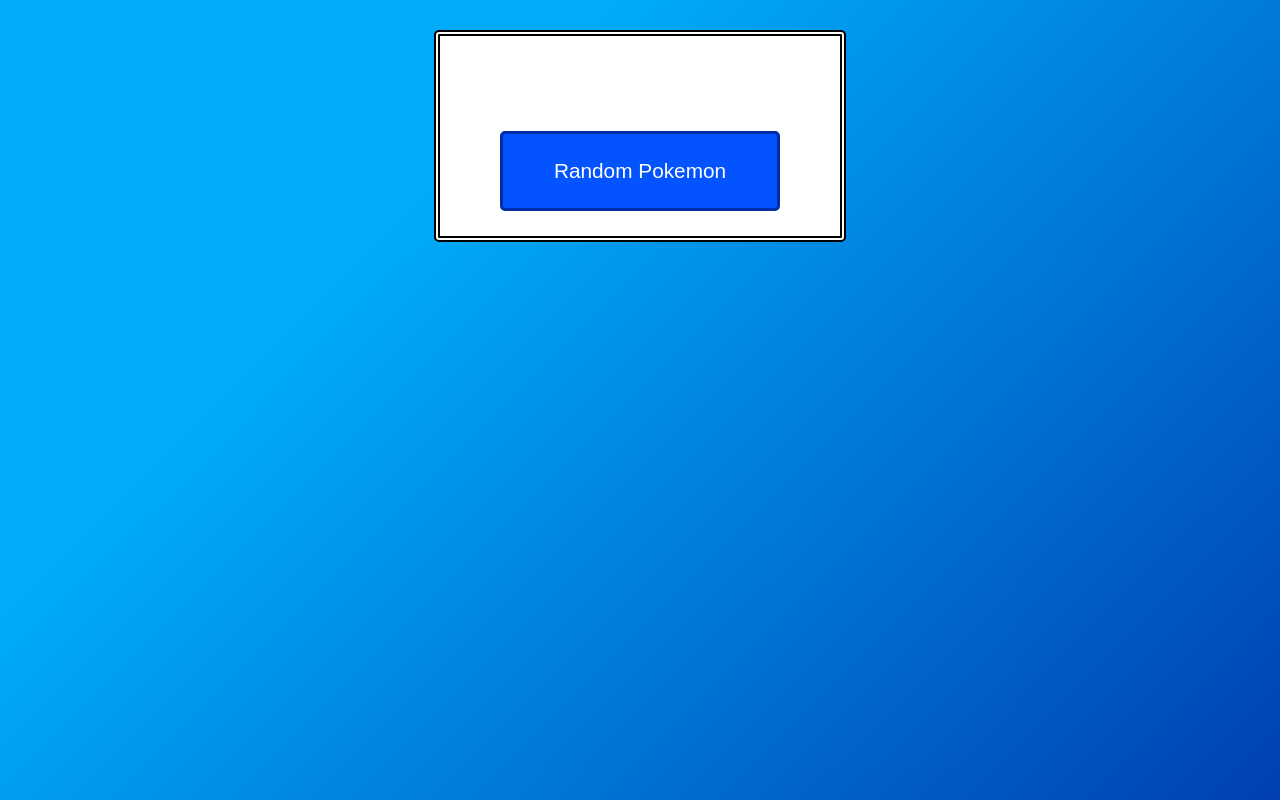
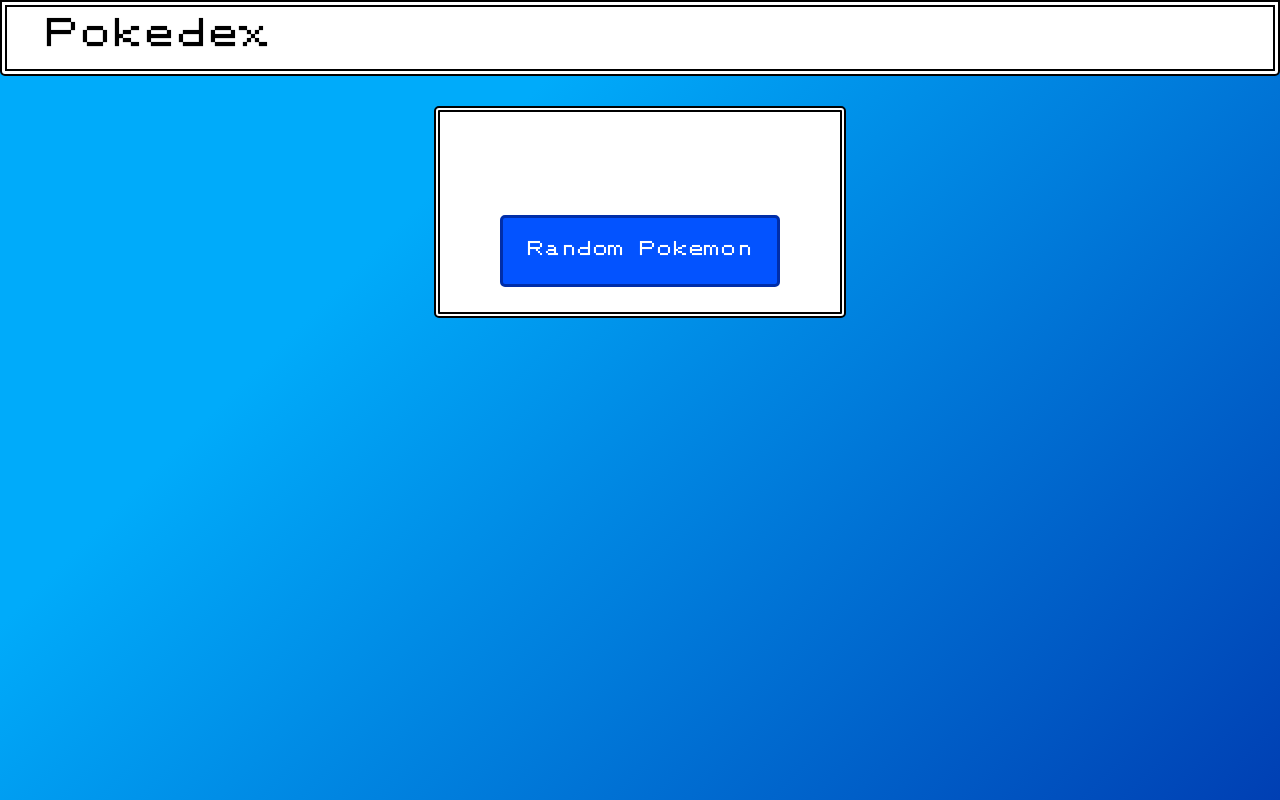
Before and after one commit to ewertonsilva07/get-pokemon, a plain HTML site: page index.html in a window 1280 px wide. Drawn offline with Linux system fonts and the light colour scheme.

Commit message:
create a header and change the font text

```diff
--- a/index.html
+++ b/index.html
@@ -8,6 +8,9 @@
     <link rel="stylesheet" href="styles/app.css">
 </head>
 <body>
+    <header>
+        <span id="logo">Pokedex</span>
+    </header>
     <main id="appContainer">
         <section id="pokemonInformation">
         </section>
--- a/styles/app.css
+++ b/styles/app.css
@@ -13,12 +13,27 @@ body{
     background-attachment: fixed;
 }
 
+header {
+    background-color: #fff;
+    padding: 15px 10px 15px;
+    border: 7px double #000;
+    border-bottom-left-radius: 5px;
+    border-bottom-right-radius: 5px;
+}
+
+#logo {
+    font-family: 'Pokemon';
+    font-size: 2rem;
+    color: #000;
+    margin-left: 30px;
+}
+
 #appContainer {
     background-color: #fff;
     min-height: 200px;
     width: 400px;
     margin: 30px auto 30px;
-    border: 6px double #000000;
+    border: 6px double #000;
     border-radius: 5px;
     display: flex;
     flex-direction: Column;
@@ -37,8 +52,9 @@ body{
     background-color: #0353ff;
     color: white;
     border-radius: 5px;
-    font-size: 1.3rem;
+    font-size: 1rem;
     margin-bottom: 25px;
+    font-family: 'Pokemon';
 }
 
 #searchPokemon:hover {
```
